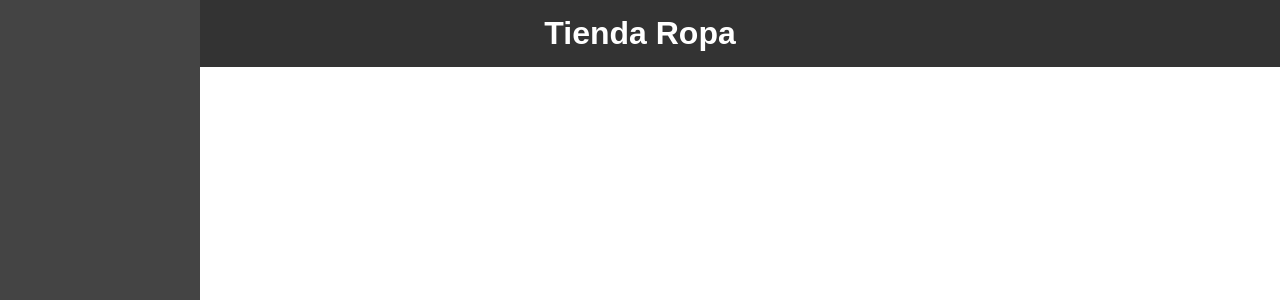
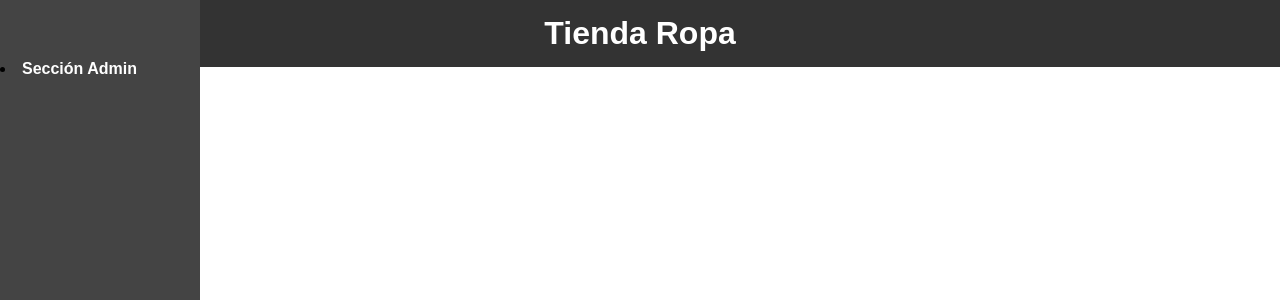
Before and after one commit to inesph1/S003_TiendaRopa, a Spring Boot app: page / in a window 1280 px wide. Shown: the top 300 px of the page. Run offline with Spring Boot 4, Linux system fonts and the light colour scheme; data that the repository does not hold is empty; the project's own start-up code is not run, and a stand-in starts its controllers and pages.

Commit message:
guardado

```diff
--- a/src/main/resources/static/estilos/principal.css
+++ b/src/main/resources/static/estilos/principal.css
@@ -51,6 +51,16 @@ nav ul li a {
 
 nav ul li a:hover {
     background-color: #555;
+}
+
+.enlace_menu {
+    color: #fff; /* Color del texto */
+    text-decoration: none; /* Sin subrayado */
+    font-weight: bold; /* Negrita */
+}
+
+.enlace_menu:hover {
+    text-decoration: underline; /* Subrayado al pasar el ratón */
 }
 
 /* Contenido principal */
--- a/src/main/resources/templates/plantilla.html
+++ b/src/main/resources/templates/plantilla.html
@@ -23,6 +23,9 @@
 					th:text="${elemento.categoria}"></a>
 			</li>
 		</ul>
+		<li>
+			<a th:href="@{/superuser}" class="enlace_menu">Sección Admin</a>
+		</li>
 	</nav>
 </div>
 
```
